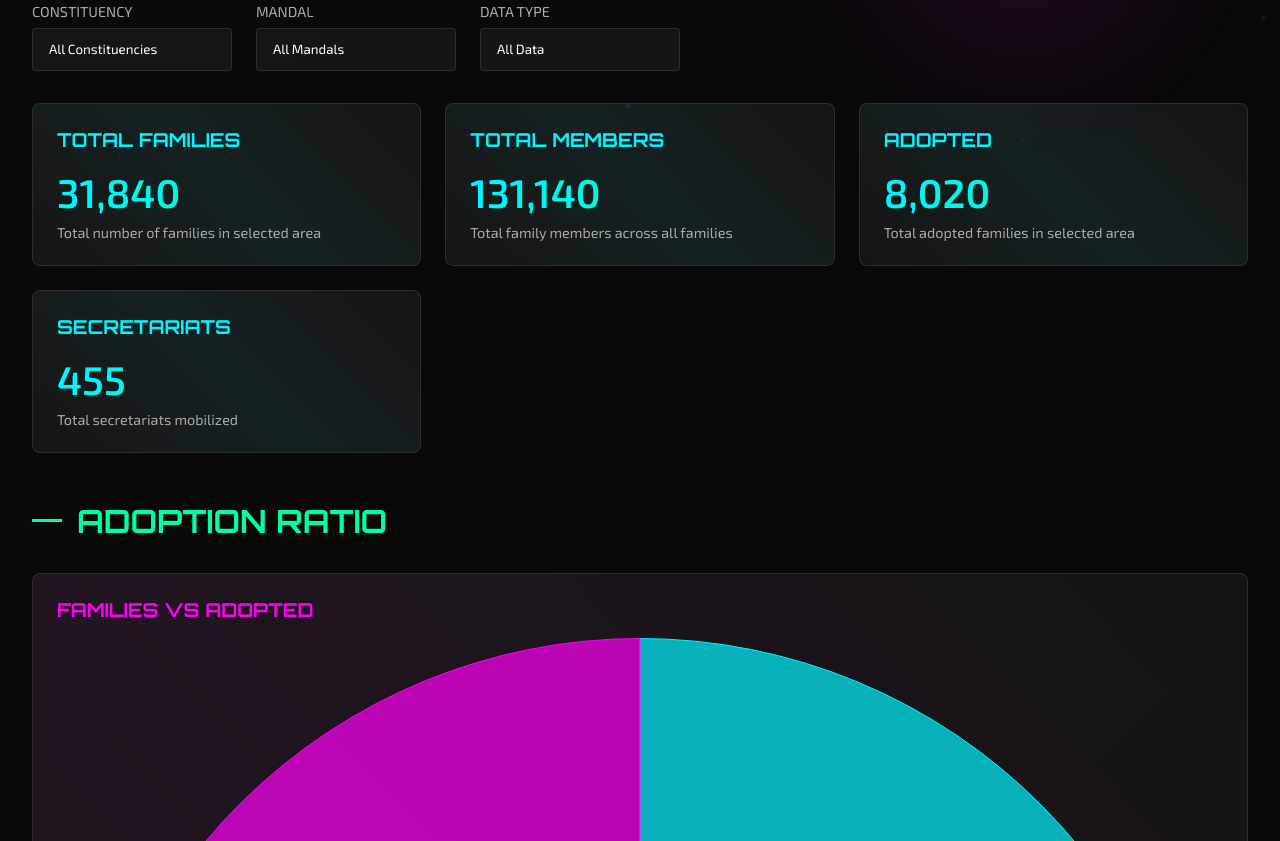
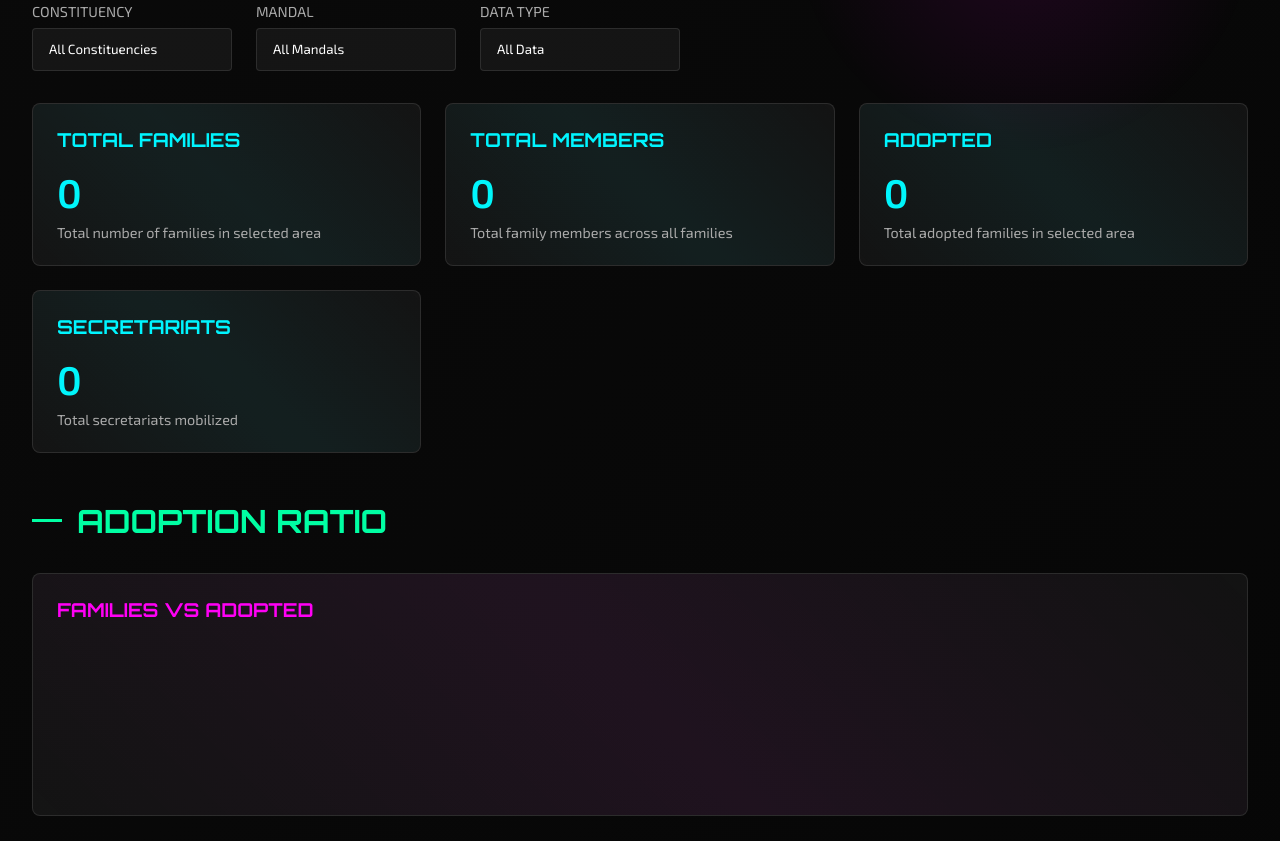
Before and after one commit to hussainsheik/ZeroPoverty, a plain HTML site: page index.html in a window 1280 px wide. Shown: the part 639-1480 px from the top of the page. Drawn offline with nearby package versions, Linux system fonts and the light colour scheme.

Commit message:
Update index.html

```diff
--- a/index.html
+++ b/index.html
@@ -651,37 +651,6 @@
                 }
             }
 
-            // Sample data for demonstration
-            function loadSampleData() {
-                allData = [
-                    { MandalName: "Achanta (R)", TotalFamilies: "1250", TotalFamilyMembers: "5120", TotalAdopted: "320", TotalMargadarsiMobilized: "45", TotalSecretariats: "18", CoveredSecretariats: "15" },
-                    { MandalName: "Penugonda (R)", TotalFamilies: "980", TotalFamilyMembers: "4020", TotalAdopted: "210", TotalMargadarsiMobilized: "32", TotalSecretariats: "15", CoveredSecretariats: "12" },
-                    { MandalName: "Penumantra (R)", TotalFamilies: "1100", TotalFamilyMembers: "4500", TotalAdopted: "280", TotalMargadarsiMobilized: "40", TotalSecretariats: "16", CoveredSecretariats: "14" },
-                    { MandalName: "Poduru (R)", TotalFamilies: "850", TotalFamilyMembers: "3500", TotalAdopted: "180", TotalMargadarsiMobilized: "28", TotalSecretariats: "12", CoveredSecretariats: "10" },
-                    { MandalName: "Bhimavaram (R)", TotalFamilies: "1500", TotalFamilyMembers: "6200", TotalAdopted: "420", TotalMargadarsiMobilized: "60", TotalSecretariats: "22", CoveredSecretariats: "20" },
-                    { MandalName: "Bhimavaram (U)", TotalFamilies: "1800", TotalFamilyMembers: "7500", TotalAdopted: "550", TotalMargadarsiMobilized: "75", TotalSecretariats: "25", CoveredSecretariats: "22" },
-                    { MandalName: "Veeravasaram (R)", TotalFamilies: "920", TotalFamilyMembers: "3800", TotalAdopted: "190", TotalMargadarsiMobilized: "30", TotalSecretariats: "14", CoveredSecretariats: "11" },
-                    { MandalName: "Mogalturu (R)", TotalFamilies: "780", TotalFamilyMembers: "3200", TotalAdopted: "160", TotalMargadarsiMobilized: "25", TotalSecretariats: "11", CoveredSecretariats: "9" },
-                    { MandalName: "Narasapur (U)", TotalFamilies: "1600", TotalFamilyMembers: "6700", TotalAdopted: "480", TotalMargadarsiMobilized: "70", TotalSecretariats: "24", CoveredSecretariats: "21" },
-                    { MandalName: "Narasapuram (R)", TotalFamilies: "1350", TotalFamilyMembers: "5600", TotalAdopted: "350", TotalMargadarsiMobilized: "50", TotalSecretariats: "20", CoveredSecretariats: "18" },
-                    { MandalName: "Elamanchili (R)", TotalFamilies: "1050", TotalFamilyMembers: "4300", TotalAdopted: "240", TotalMargadarsiMobilized: "35", TotalSecretariats: "15", CoveredSecretariats: "13" },
-                    { MandalName: "Palakol (R)", TotalFamilies: "1420", TotalFamilyMembers: "5800", TotalAdopted: "380", TotalMargadarsiMobilized: "55", TotalSecretariats: "21", CoveredSecretariats: "19" },
-                    { MandalName: "Palakol (U)", TotalFamilies: "1750", TotalFamilyMembers: "7200", TotalAdopted: "520", TotalMargadarsiMobilized: "72", TotalSecretariats: "26", CoveredSecretariats: "23" },
-                    { MandalName: "Poduru (R)", TotalFamilies: "850", TotalFamilyMembers: "3500", TotalAdopted: "180", TotalMargadarsiMobilized: "28", TotalSecretariats: "12", CoveredSecretariats: "10" },
-                    { MandalName: "Pentapadu (R)", TotalFamilies: "950", TotalFamilyMembers: "3900", TotalAdopted: "200", TotalMargadarsiMobilized: "30", TotalSecretariats: "13", CoveredSecretariats: "11" },
-                    { MandalName: "Tadepalligudem (R)", TotalFamilies: "1200", TotalFamilyMembers: "4900", TotalAdopted: "300", TotalMargadarsiMobilized: "42", TotalSecretariats: "17", CoveredSecretariats: "15" },
-                    { MandalName: "Tadepalligudem (U)", TotalFamilies: "1550", TotalFamilyMembers: "6400", TotalAdopted: "450", TotalMargadarsiMobilized: "65", TotalSecretariats: "23", CoveredSecretariats: "20" },
-                    { MandalName: "Attili (R)", TotalFamilies: "880", TotalFamilyMembers: "3600", TotalAdopted: "170", TotalMargadarsiMobilized: "26", TotalSecretariats: "12", CoveredSecretariats: "10" },
-                    { MandalName: "Iragavaram (R)", TotalFamilies: "760", TotalFamilyMembers: "3100", TotalAdopted: "150", TotalMargadarsiMobilized: "24", TotalSecretariats: "10", CoveredSecretariats: "8" },
-                    { MandalName: "Tanuku (R)", TotalFamilies: "1300", TotalFamilyMembers: "5300", TotalAdopted: "330", TotalMargadarsiMobilized: "48", TotalSecretariats: "19", CoveredSecretariats: "17" },
-                    { MandalName: "Tanuku (U)", TotalFamilies: "1650", TotalFamilyMembers: "6800", TotalAdopted: "490", TotalMargadarsiMobilized: "68", TotalSecretariats: "24", CoveredSecretariats: "21" },
-                    { MandalName: "Akiveedu (R)", TotalFamilies: "1020", TotalFamilyMembers: "4200", TotalAdopted: "230", TotalMargadarsiMobilized: "34", TotalSecretariats: "14", CoveredSecretariats: "12" },
-                    { MandalName: "Akiveedu (U)", TotalFamilies: "1250", TotalFamilyMembers: "5200", TotalAdopted: "310", TotalMargadarsiMobilized: "44", TotalSecretariats: "16", CoveredSecretariats: "14" },
-                    { MandalName: "Kalla (R)", TotalFamilies: "890", TotalFamilyMembers: "3700", TotalAdopted: "180", TotalMargadarsiMobilized: "27", TotalSecretariats: "12", CoveredSecretariats: "10" },
-                    { MandalName: "Palakoderu (R)", TotalFamilies: "940", TotalFamilyMembers: "3900", TotalAdopted: "190", TotalMargadarsiMobilized: "29", TotalSecretariats: "13", CoveredSecretariats: "11" },
-                    { MandalName: "Undi (R)", TotalFamilies: "1100", TotalFamilyMembers: "4500", TotalAdopted: "270", TotalMargadarsiMobilized: "39", TotalSecretariats: "15", CoveredSecretariats: "13" },
-                    { MandalName: "Ganapavaram (R)", TotalFamilies: "1150", TotalFamilyMembers: "4700", TotalAdopted: "290", TotalMargadarsiMobilized: "41", TotalSecretariats: "16", CoveredSecretariats: "14" }
-                ];
 
                 filteredData = [...allData];
                 updateDashboard();
```
